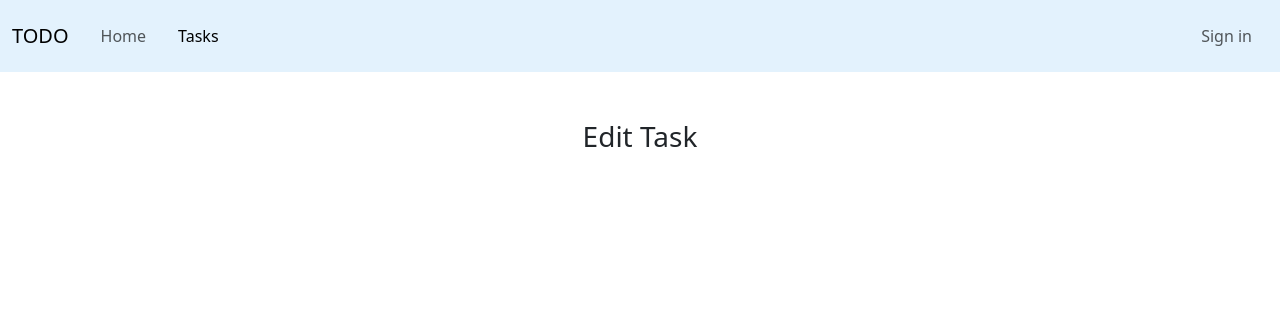
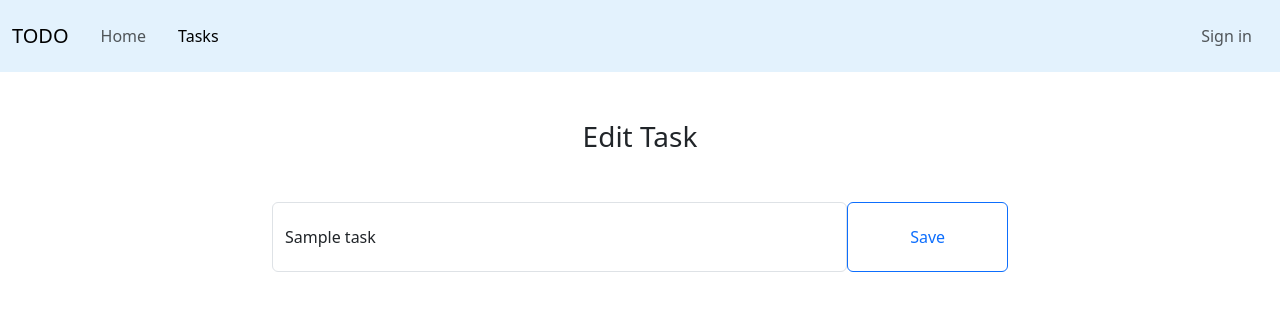
Before and after one commit to rivka-levit/todo-list, a Django app: page /edit/1/ in a window 1280 px wide. Shown: the top 332 px of the page. Run offline with Django 4.2, Linux system fonts and the light colour scheme; tables that the repository leaves empty hold one stand-in row (values such as "Sample post").

Commit message:
task form to edit

```diff
--- /dev/null
+++ b/todo/forms.py
@@ -0,0 +1,13 @@
+from django import forms
+from .models import Task
+
+
+class EditTaskForm(forms.ModelForm):
+    class Meta:
+        model = Task
+        fields = ['name']
+
+    def __init__(self, *args, **kwargs):
+        super(EditTaskForm, self).__init__(*args, **kwargs)
+        for field in self.fields:
+            self.fields[field].widget.attrs['class'] = 'form-control'
--- a/todo/templates/todo/edit.html
+++ b/todo/templates/todo/edit.html
@@ -3,7 +3,20 @@
 {% block content %}
 
 <div class="container">
-    <h3 class="pt-5 text-center">Edit Task</h3>
+    <h3 class="pt-5 text-center mb-5">Edit Task</h3>
+    <div class="row">
+        <div class="offset-2 col-md-8">
+            <form action="{% url 'todo:edit_task' task.id%}" method="post">
+                {% csrf_token %}
+                <div class="form-group">
+                    <span style="display: flex;">
+                        {{ form.name }}
+                        <button class="btn btn-outline-primary" style="width: 200px;" type="submit">Save</button>
+                    </span>
+                </div>
+            </form>
+        </div>
+    </div>
 </div>
 
 {% endblock %}
--- a/todo/views.py
+++ b/todo/views.py
@@ -1,6 +1,7 @@
 from django.shortcuts import render, redirect
 from django.views.generic import View
 from .models import Task
+from .forms import EditTaskForm
 
 
 class TodayView(View):
@@ -23,7 +24,11 @@ class TodayView(View):
 class EditView(View):
     def get(self, request, task_id):
         task = Task.objects.get(pk=task_id)
-        return render(request, 'todo/edit.html')
+        form = EditTaskForm(instance=task)
+        return render(request, 'todo/edit.html', {
+            'task': task,
+            'form': form
+        })
 
 
 def mark_done(request, task_id):
```
